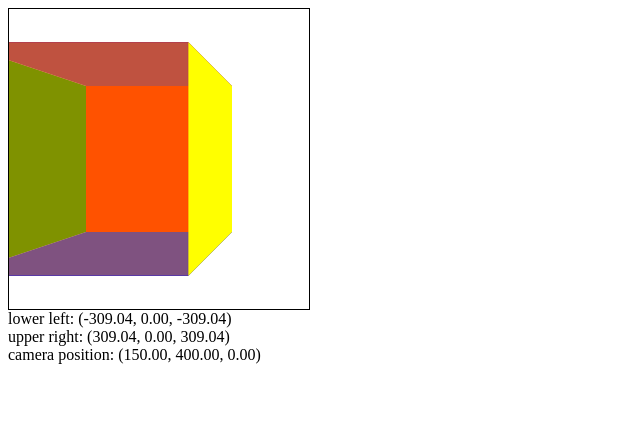
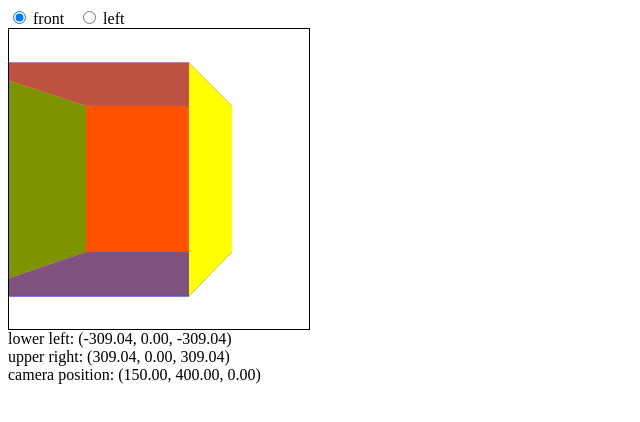
Before and after one commit to Kolecram/Kolecram.github.io, a plain HTML site: page index.html in a window 1280 px wide. Shown: the whole page, without its empty margins (0-640 px from the left). Drawn offline with Linux system fonts and the light colour scheme.

Commit message:
added camera position control (not yet working completely)

```diff
--- a/index.html
+++ b/index.html
@@ -1,8 +1,18 @@
 <html>
+
 <head>
-<link rel="stylesheet" href="stylesheet.css">
-<script type="text/javascript" src="javascript.js"></script>
+    <link rel="stylesheet" href="stylesheet.css">
+    <script type="text/javascript" src="javascript.js"></script>
 </head>
+
 <body>
+    <div id="cameraPositionRadioButtons">
+        <input type="radio" id="camPosFront" name="cameraposition" value="front" checked />
+        <label for="radio1">front</label>
+
+        <input type="radio" id="camPosLeft" name="cameraposition" value="left" />
+        <label for="radio2">left</label>
+    </div>
 </body>
+
 </html>
--- a/javascript.js
+++ b/javascript.js
@@ -13,6 +13,7 @@ let sceneElement;
 let sceneWidthInPixels;
 let nrOfPixelsInCm;
 let viewSquareWidth;
+let radioGroup;
 
 class Point3D {
     x;
@@ -81,8 +82,8 @@ function initScene(sizeInPixels, cameraPosition) {
     nrOfPixelsInCm = sceneWidthInPixels / viewSquareWidth;
 
     const pixelPoint = getPixelPoint(cameraPosition);
-    sceneElement.style.perspective = pixelPoint.z + "px";
-    sceneElement.style.perspectiveOrigin = pixelPoint.x + "px " + pixelPoint.y + "px";
+    clippingBoxElement.style.perspective = pixelPoint.z + "px";
+    clippingBoxElement.style.perspectiveOrigin = pixelPoint.x + "px " + pixelPoint.y + "px";
 
     llElement = document.createElement("div");
     llElement.innerHTML = "lower left: " + new Point3D(-viewSquareWidth, 0, -viewSquareWidth).toString();
@@ -155,6 +156,14 @@ function createRectangle(parentElement, widthAndHeight, position, perpendicularT
     return objectElement;
 }
 
+function changeCameraPosition() {
+    const checkedRadio = radioGroup.querySelector(':checked');
+    console.log("checked: " + checkedRadio.value);
+    if (checkedRadio.value == "left") {
+        sceneElement.style.transform = "rotateY(90deg)";
+    }
+}
+
 function createScene() {
     const cameraPosition = new Point3D(150, 400, 0);
     initScene(300, cameraPosition);
@@ -166,6 +175,9 @@ function createScene() {
     ceiling = createRectangle(sceneElement, widthAndHeight, new Point3D(-75, 0, 75), Axis.z, "purple", 1);
     floor = createRectangle(sceneElement, widthAndHeight, new Point3D(-75, 0, -75), Axis.z, "blue"), 1;
     frontWall = createRectangle(sceneElement, widthAndHeight, new Point3D(-75, 150, -75), Axis.y, "orange", 0.5);
+
+    radioGroup = document.querySelector('#cameraPositionRadioButtons');
+    radioGroup.addEventListener('change', changeCameraPosition);
 }
 
 window.onload = (event) => {
--- a/stylesheet.css
+++ b/stylesheet.css
@@ -7,9 +7,14 @@
 .scene {
     position: relative;
     transform-style: preserve-3d;
+    transition: transform 1s;
 }
 
 .rectangle {
     position: absolute;
     transform-style: preserve-3d;
 }
+
+label {
+    margin-right: 10px;
+}
```
